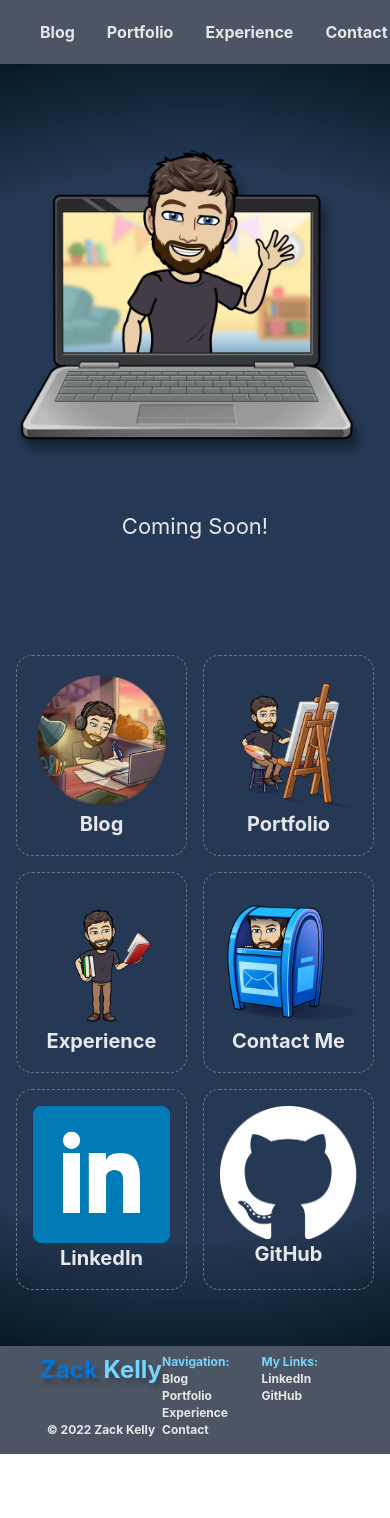
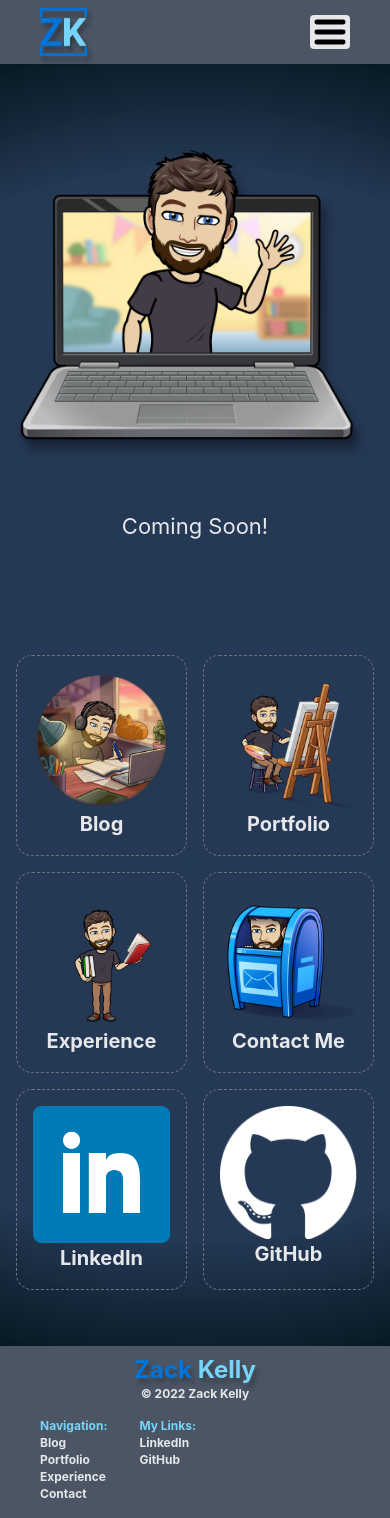
Before and after one commit to zackorykelly/personal-site, a React (Create React App) app: page / in a window 390 px wide. Before the commit the page ends 1454 px from the top, so only its background shows below. Built offline with nearby package versions, Linux system fonts and the light colour scheme.

Commit message:
responsive navbar and footer

```diff
--- a/src/Components/Footer.js
+++ b/src/Components/Footer.js
@@ -4,7 +4,7 @@
 function Footer() {
 
     return (
-        <div className="flex flex-row justify-between bg-gray-600 px-10 pt-2 pb-4">
+        <div className="block md:flex flex-row justify-between bg-gray-600 px-10 pt-2 pb-4">
             <div className="flex flex-col justify-between items-center">
                 <Link className="font-bold text-2xl group drop-shadow-[3px_5px_2px_rgba(0,0,0,0.25)]" to={'/'}>
                     <span className="text-primary group-hover:text-secondary">Zack </span>
@@ -12,7 +12,7 @@
                 </Link>
                 <div className="text-gray-200 font-bold text-xs">&copy; 2022 Zack Kelly</div>
             </div>
-            <div className="flex flex-row gap-8 mr-8">
+            <div className="flex flex-row gap-8 md:justify-center mt-4 md:mt-0">
                 <div className="text-gray-200 text-xs font-bold flex flex-col gap-[1px]">
                     <div className="text-secondary">Navigation:</div>
                     <Link className="hover:text-secondary" to={'/blog'}>Blog</Link>
--- a/src/Components/Navbar.js
+++ b/src/Components/Navbar.js
@@ -1,22 +1,44 @@
 import { Link, useLocation } from "react-router-dom"
+import { useEffect, useState } from "react";
 
 
 function Navbar() {
     const loc = useLocation()
+    const [showNav, setShowNav] = useState(false);
+
+    useEffect(() => {
+        setShowNav(false)
+    },[loc])
 
     return (
-        <div className="flex flex-row justify-between items-center bg-gray-600 px-10 py-2">
+        <div className="bg-gray-600">
+            <div className="flex flex-row justify-between items-center px-10 py-2">
                 <div>
                     <Link to={'/'}>
                         <img className="h-12 hover:drop-shadow-[3px_5px_2px_rgba(0,0,0,0.5)] drop-shadow-[3px_5px_2px_rgba(0,0,0,0.3)]" alt="Zack Kelly" src="/logo-no-background.png"/>
                     </Link>
                 </div>
-            <div className="text-gray-200 font-bold flex flex-row gap-8">
+                <div className="text-gray-200 font-bold hidden md:flex flex-row gap-8">
                     <Link className={`${loc.pathname === '/blog' ? 'text-secondary drop-shadow-[6px_10px_4px_rgba(0,0,0,0.3)]' : 'hover:text-secondary hover:drop-shadow-[6px_10px_4px_rgba(0,0,0,0.3)]'}`} to={'/blog'}>Blog</Link>
                     <Link className={`${loc.pathname === '/portfolio' ? 'text-secondary drop-shadow-[6px_10px_4px_rgba(0,0,0,0.3)]' : 'hover:text-secondary hover:drop-shadow-[6px_10px_4px_rgba(0,0,0,0.3)]'}`} to={'/portfolio'}>Portfolio</Link>
                     <Link className={`${loc.pathname === '/experience' ? 'text-secondary drop-shadow-[6px_10px_4px_rgba(0,0,0,0.3)]' : 'hover:text-secondary hover:drop-shadow-[6px_10px_4px_rgba(0,0,0,0.3)]'}`} to={'/experience'}>Experience</Link>
                     <Link className={`${loc.pathname === '/contact' ? 'text-secondary drop-shadow-[6px_10px_4px_rgba(0,0,0,0.3)]' : 'hover:text-secondary hover:drop-shadow-[6px_10px_4px_rgba(0,0,0,0.3)]'}`} to={'/contact'}>Contact</Link>
                 </div>
+                <div onClick={() => setShowNav(!showNav)} className="block md:hidden">
+                    <img src="/menu-icon.svg" alt="Menu Icon" className="text-gray-200 max-w-[40px] bg-gray-200 p-1 rounded"/>
+                </div>
+            </div>
+            {showNav && (
+                <div className="text-gray-200 font-bold flex md:hidden flex-col mt-2 text-center">
+                    <Link className={`py-2 ${loc.pathname === '/blog' ? 'text-secondary drop-shadow-[6px_10px_4px_rgba(0,0,0,0.3)] bg-gray-500' : 'hover:text-secondary hover:drop-shadow-[6px_10px_4px_rgba(0,0,0,0.3)] hover:bg-gray-500'}`} to={'/blog'}>Blog</Link>
+
+                    <Link className={`py-2 ${loc.pathname === '/portfolio' ? 'text-secondary drop-shadow-[6px_10px_4px_rgba(0,0,0,0.3)] bg-gray-500' : 'hover:text-secondary hover:drop-shadow-[6px_10px_4px_rgba(0,0,0,0.3)] hover:bg-gray-500'}`} to={'/portfolio'}>Portfolio</Link>
+
+                    <Link className={`py-2 ${loc.pathname === '/experience' ? 'text-secondary drop-shadow-[6px_10px_4px_rgba(0,0,0,0.3)] bg-gray-500' : 'hover:text-secondary hover:drop-shadow-[6px_10px_4px_rgba(0,0,0,0.3)] hover:bg-gray-500'}`} to={'/experience'}>Experience</Link>
+
+                    <Link className={`py-2 ${loc.pathname === '/contact' ? 'text-secondary drop-shadow-[6px_10px_4px_rgba(0,0,0,0.3)] bg-gray-500' : 'hover:text-secondary hover:drop-shadow-[6px_10px_4px_rgba(0,0,0,0.3)] hover:bg-gray-500'}`} to={'/contact'}>Contact</Link>
+                </div>
+            )}
         </div>
     )
 }
```
Also changed, not shown: public/menu-icon.svg (added). Lines whose indentation alone changed are shown as unchanged.
